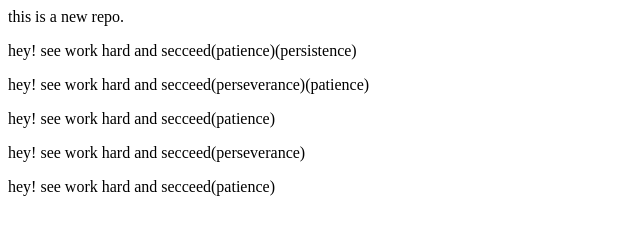
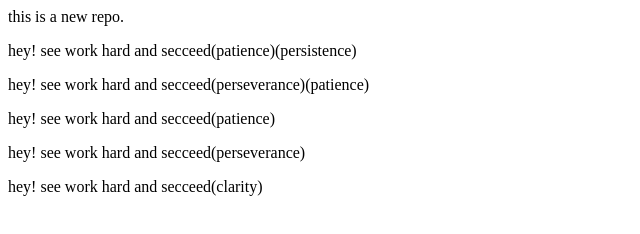
Before and after one commit to NavneetDhal/mynewrepo, a plain HTML site: page index.html in a window 1280 px wide. Shown: the full height of the page, 0-640 px from the left. Drawn offline with Linux system fonts and the light colour scheme.

Commit message:
just testing myself...

```diff
--- a/index.html
+++ b/index.html
@@ -3,4 +3,4 @@
 <p>hey! see work hard and secceed(perseverance)(patience)</p>
 <p>hey! see work hard and secceed(patience)</p>
 <p>hey! see work hard and secceed(perseverance)</p>
-<p>hey! see work hard and secceed(patience)</p>
+<p>hey! see work hard and secceed(clarity)</p>
```
